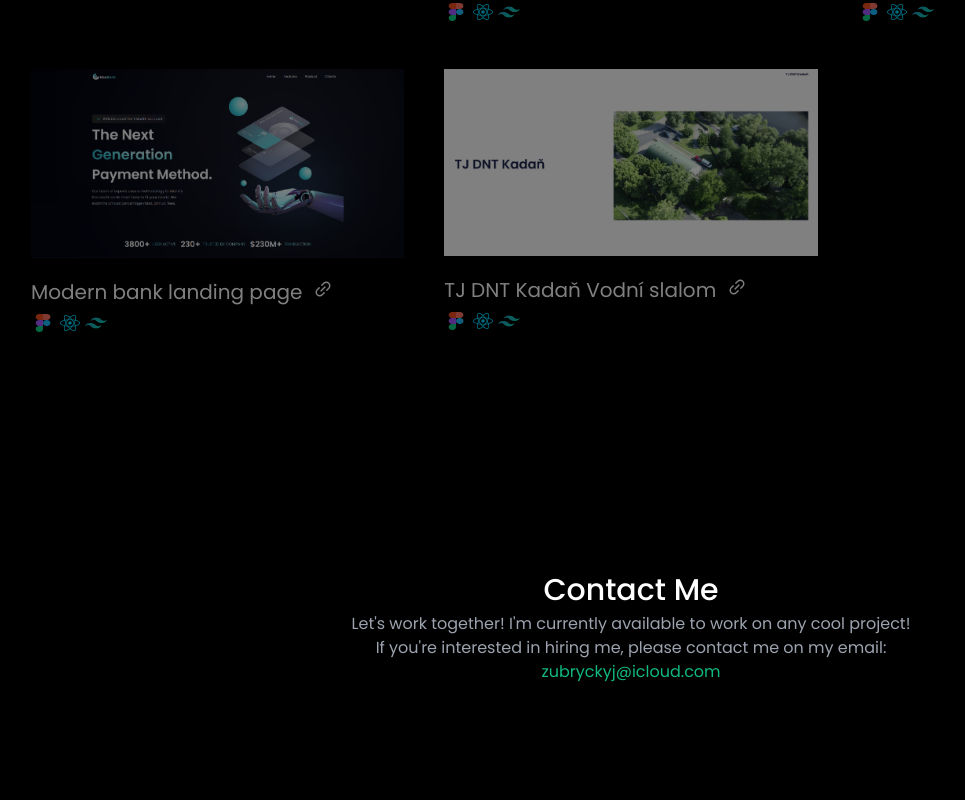
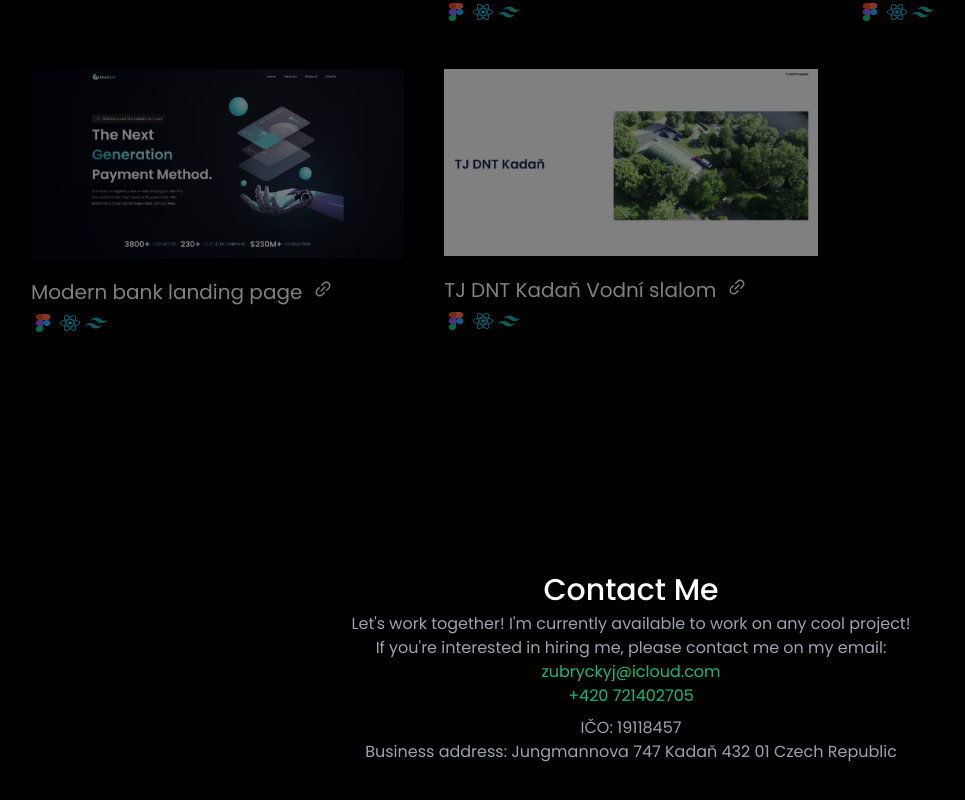
Before and after one commit to skokann/My-Portfolio, a Next.js app: page / in a window 1280 px wide. Shown: the part 2622-3422 px from the top of the page, without its empty margins (9-974 px from the left). Before the commit the page ends 3386 px from the top, so only its background shows below. Built offline with nearby package versions, Linux system fonts and the light colour scheme.

Commit message:
updated contact section

```diff
--- a/components/ContactSection.tsx
+++ b/components/ContactSection.tsx
@@ -12,6 +12,11 @@ export default function ContactSection() {
 						any cool project! <br /> If you&apos;re interested in hiring me,
 						please contact me on my email:
 						<p className="text-emerald-500">zubryckyj@icloud.com</p>
+						<p className="text-emerald-500 mb-2">+420 721402705</p>
+						<span className="">
+							IČO: 19118457 <br />
+							Business address: Jungmannova 747 Kadaň 432 01 Czech Republic
+						</span>
 					</span>
 				</div>
 			</div>
```
Also changed, not shown: 1 other file (tests, documents, lock files or other folders). Lines whose indentation alone changed are shown as unchanged.
